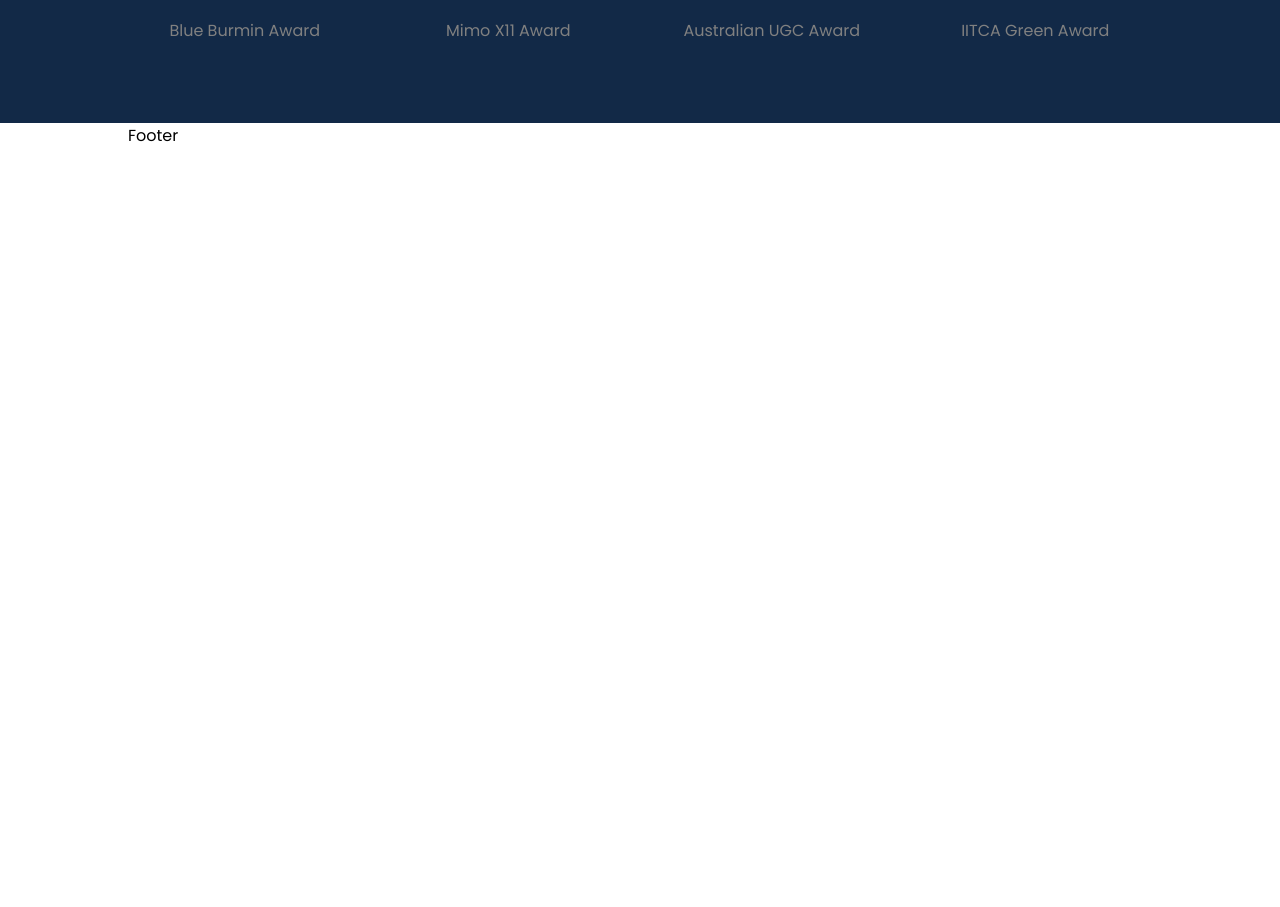
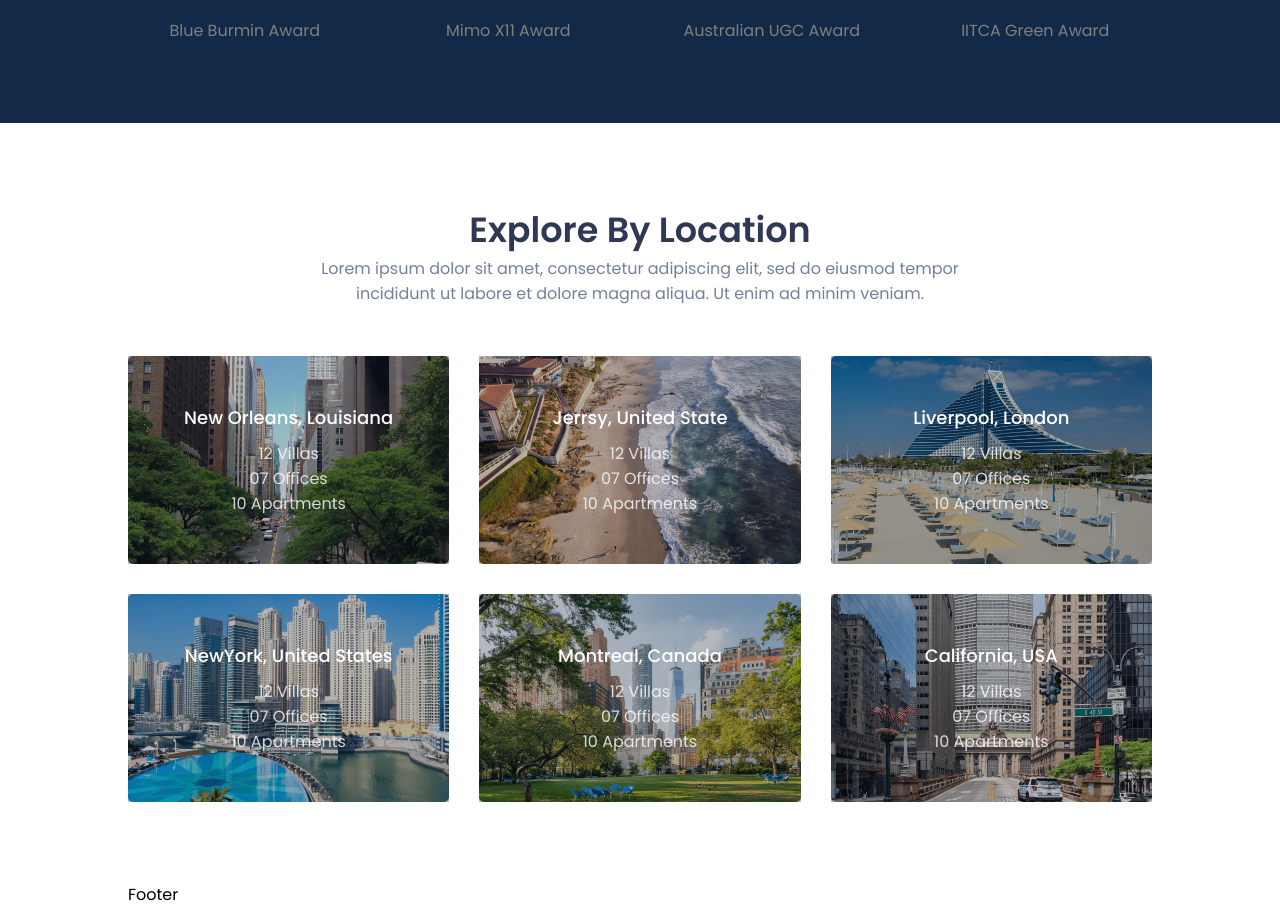
Before and after one commit to danhbui1998/react-landing-page, a React (Create React App) app: page / in a window 1280 px wide. Shown: the part 2803-3710 px from the top of the page. Before the commit the page ends 2951 px from the top, so only its background shows below. Built offline with nearby package versions, Linux system fonts and the light colour scheme.

Commit message:
#8. Xây dựng phần Location

```diff
--- a/src/assets/data/Data.js
+++ b/src/assets/data/Data.js
@@ -10,6 +10,13 @@ import recent3 from '../images/list/p-7.png';
 import recent4 from '../images/list/p-4.png';
 import recent5 from '../images/list/p-5.png';
 import recent6 from '../images/list/p-6.png';
+
+import location1 from '../images/location/city-1.png';
+import location2 from '../images/location/city-2.png';
+import location3 from '../images/location/city-3.png';
+import location4 from '../images/location/city-4.png';
+import location5 from '../images/location/city-5.png';
+import location6 from '../images/location/city-6.png';
 
 export const nav = [
     {
@@ -149,7 +156,7 @@ export const location = [
         Villas: '12 Villas',
         Apartments: '10 Apartments',
         Offices: '07 Offices',
-        cover: './images/location/city-1.png',
+        image: location1,
     },
     {
         id: 2,
@@ -157,7 +164,7 @@ export const location = [
         Villas: '12 Villas',
         Apartments: '10 Apartments',
         Offices: '07 Offices',
-        cover: './images/location/city-2.png',
+        image: location2,
     },
     {
         id: 3,
@@ -165,7 +172,7 @@ export const location = [
         Villas: '12 Villas',
         Apartments: ' 10 Apartments',
         Offices: '07 Offices',
-        cover: './images/location/city-3.png',
+        image: location3,
     },
     {
         id: 4,
@@ -173,7 +180,7 @@ export const location = [
         Villas: '12 Villas',
         Apartments: ' 10 Apartments',
         Offices: '07 Offices',
-        cover: './images/location/city-4.png',
+        image: location4,
     },
     {
         id: 5,
@@ -181,7 +188,7 @@ export const location = [
         Villas: '12 Villas',
         Apartments: ' 10 Apartments',
         Offices: '07 Offices',
-        cover: './images/location/city-5.png',
+        image: location5,
     },
     {
         id: 6,
@@ -189,7 +196,7 @@ export const location = [
         Villas: '12 Villas',
         Apartments: ' 10 Apartments',
         Offices: '07 Offices',
-        cover: './images/location/city-6.png',
+        image: location6,
     },
 ];
 export const team = [
--- a/src/components/Awards/Awards.scss
+++ b/src/components/Awards/Awards.scss
@@ -44,7 +44,7 @@
             color: $color-white;
         }
         p {
-            color: #808080;
+            color: $color-grey;
             text-align: center;
         }
     }
--- /dev/null
+++ b/src/components/Location/Location.jsx
@@ -0,0 +1,33 @@
+import Heading from '../Heading';
+import { location } from '../../assets/data/Data';
+import './Location.scss';
+
+function Location() {
+    return (
+        <section className="location">
+            <div className="container">
+                <Heading
+                    title="Explore By Location"
+                    subtitle="Lorem ipsum dolor sit amet, consectetur adipiscing elit, sed do eiusmod tempor incididunt ut labore et dolore magna aliqua. Ut enim ad minim veniam."
+                />
+                <div className="location-card">
+                    {location.map((item, index) => (
+                        <div className="location-item" key={index}>
+                            <img src={item.image} alt={item.name} />
+                            <div className="overlay">
+                                <h4>{item.name}</h4>
+                                <p>
+                                    <label>{item.Villas}</label>
+                                    <label>{item.Offices}</label>
+                                    <label>{item.Apartments}</label>
+                                </p>
+                            </div>
+                        </div>
+                    ))}
+                </div>
+            </div>
+        </section>
+    );
+}
+
+export default Location;
--- /dev/null
+++ b/src/components/Location/Location.scss
@@ -0,0 +1,67 @@
+@import '../../scss/variables.scss';
+@import '../../scss/mixin.scss';
+
+.location {
+    &-card {
+        margin-top: 50px;
+        display: grid;
+        width: 100%;
+        grid-template-columns: repeat(3, 1fr);
+        gap: 30px;
+    }
+    &-item {
+        overflow: hidden;
+        position: relative;
+        img {
+            border-radius: 5px;
+            width: 100%;
+            height: 100%;
+            object-fit: cover;
+        }
+        .overlay {
+            position: absolute;
+            top: 0;
+            left: 0;
+            width: 100%;
+            height: 100%;
+            display: flex;
+            align-items: center;
+            justify-content: center;
+            flex-direction: column;
+            color: $color-white;
+            z-index: 10;
+            h4 {
+                font-size: 18px;
+                font-weight: 500;
+            }
+            p {
+                opacity: 0.8;
+                margin-top: 10px;
+                display: flex;
+                align-items: center;
+                justify-content: center;
+                flex-direction: column;
+            }
+            &::before {
+                position: absolute;
+                content: '';
+                top: 0;
+                left: 0;
+                width: 100%;
+                height: 100%;
+                background-color: rgb(15 28 47 / 30%);
+                z-index: -1;
+            }
+        }
+    }
+    @include sm {
+        &-card {
+            grid-template-columns: repeat(2, 1fr);
+        }
+    }
+    @include xs {
+        &-card {
+            grid-template-columns: repeat(1, 1fr);
+        }
+    }
+}
--- /dev/null
+++ b/src/components/Location/index.js
@@ -0,0 +1 @@
+export { default } from './Location';
--- a/src/pages/Home/Home.jsx
+++ b/src/pages/Home/Home.jsx
@@ -1,6 +1,7 @@
 import Awards from '../../components/Awards';
 import Banner from '../../components/Banner';
 import Featured from '../../components/Featured';
+import Location from '../../components/Location';
 import Recent from '../../components/Recent';
 import './Home.scss';
 function Home() {
@@ -10,6 +11,7 @@ function Home() {
             <Featured />
             <Recent />
             <Awards />
+            <Location />
         </div>
     );
 }
```
